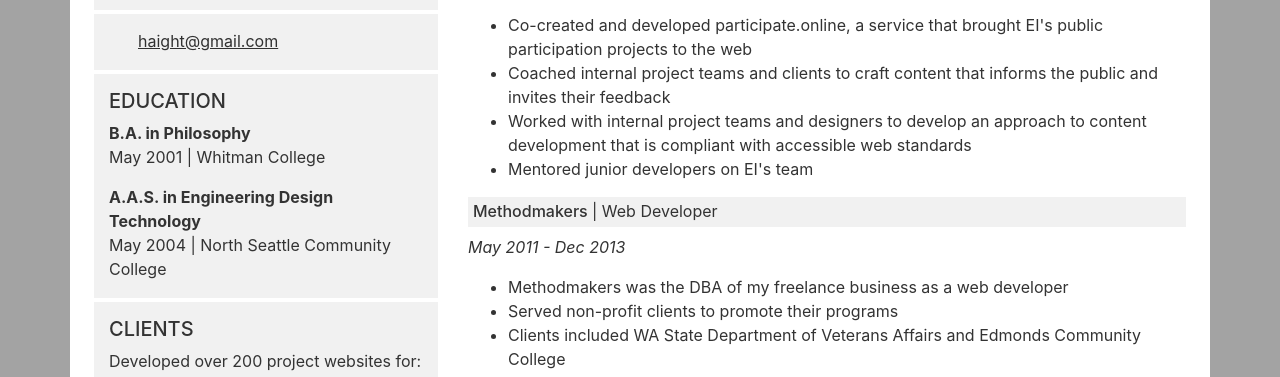
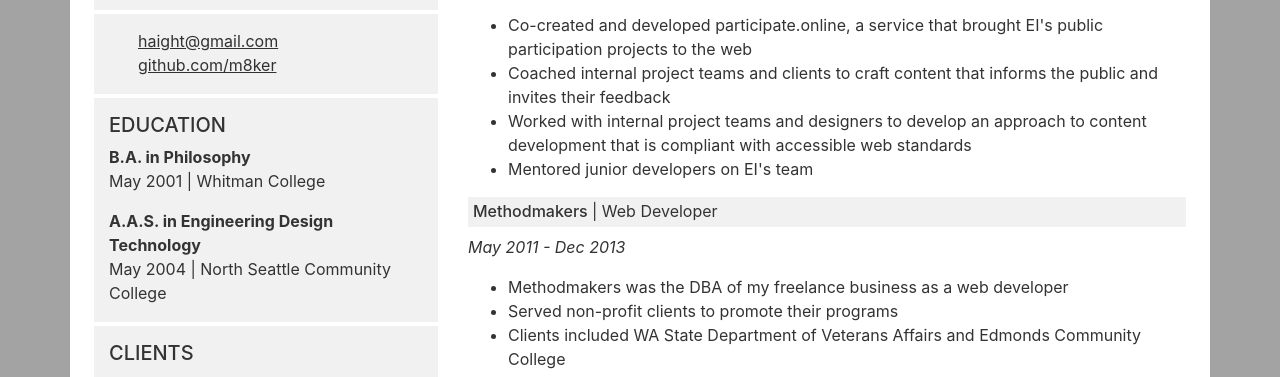
Before and after one commit to m8ker/m8ker.github.io, a website: page index.html in a window 1280 px wide. Shown: the part 397-774 px from the top of the page. Drawn offline with Linux system fonts and the light colour scheme.

Commit message:
additions

```diff
--- a/index.html
+++ b/index.html
@@ -42,10 +42,10 @@
                 <use xlink:href="assets/bootstrap-icons/bootstrap-icons.svg#envelope"/>
               </svg>&nbsp;
               <a href="mailto:haight@gmail.com">haight@gmail.com</a><br>
-              <!-- <svg class="bi" width="20" height="20">
+              <svg class="bi" width="20" height="20">
                 <use xlink:href="assets/bootstrap-icons/bootstrap-icons.svg#github"/>
               </svg>&nbsp;
-              <a href="https://github.com/m8ker" target="_blank">github.com/m8ker </a><br> -->
+              <a href="https://github.com/m8ker" target="_blank">github.com/m8ker </a><br>
               <span class="only-print"><!-- phone -->
               <svg class="bi" width="20" height="20">
                 <use xlink:href="assets/bootstrap-icons/bootstrap-icons.svg#telephone"/>
```
